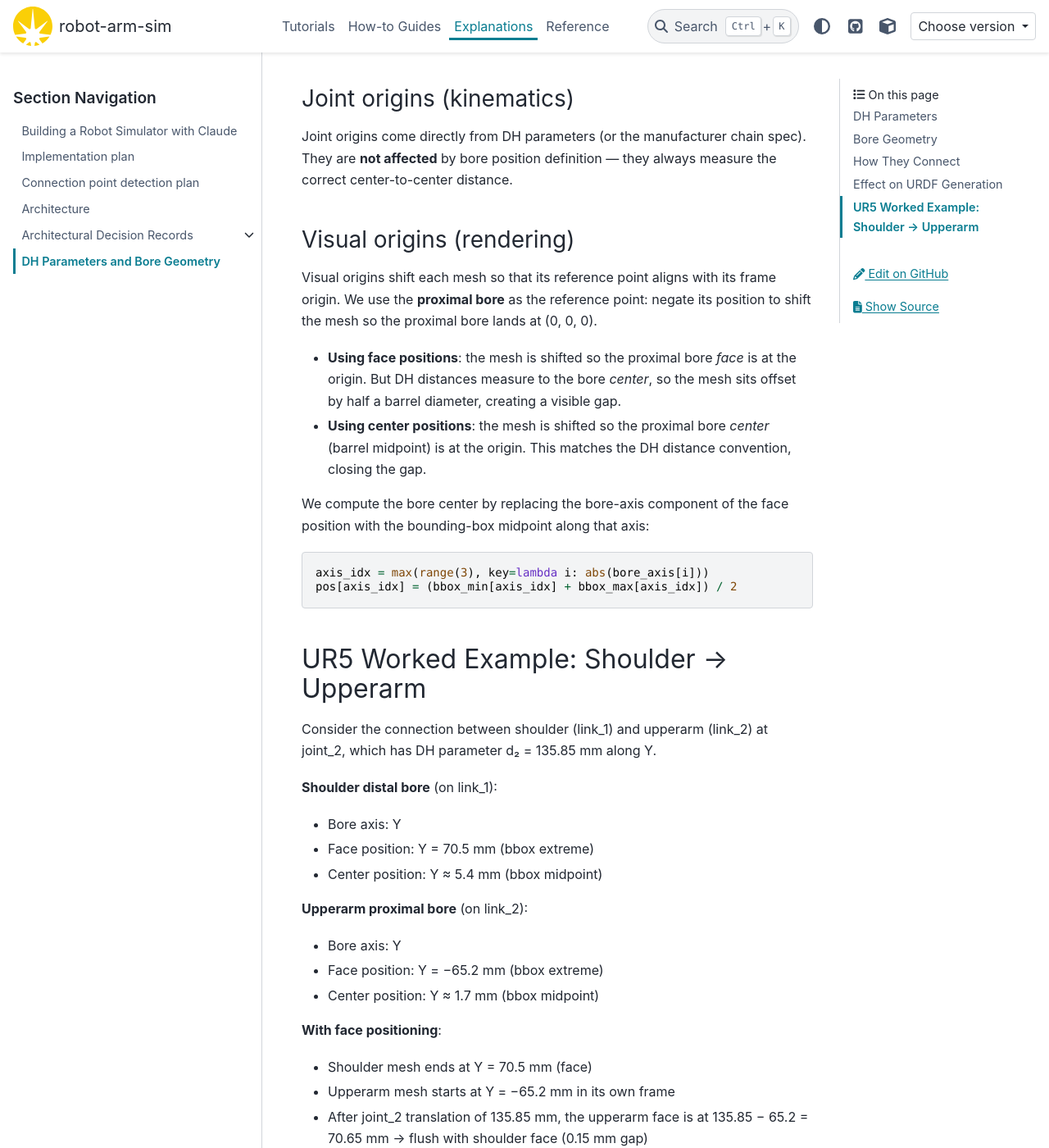
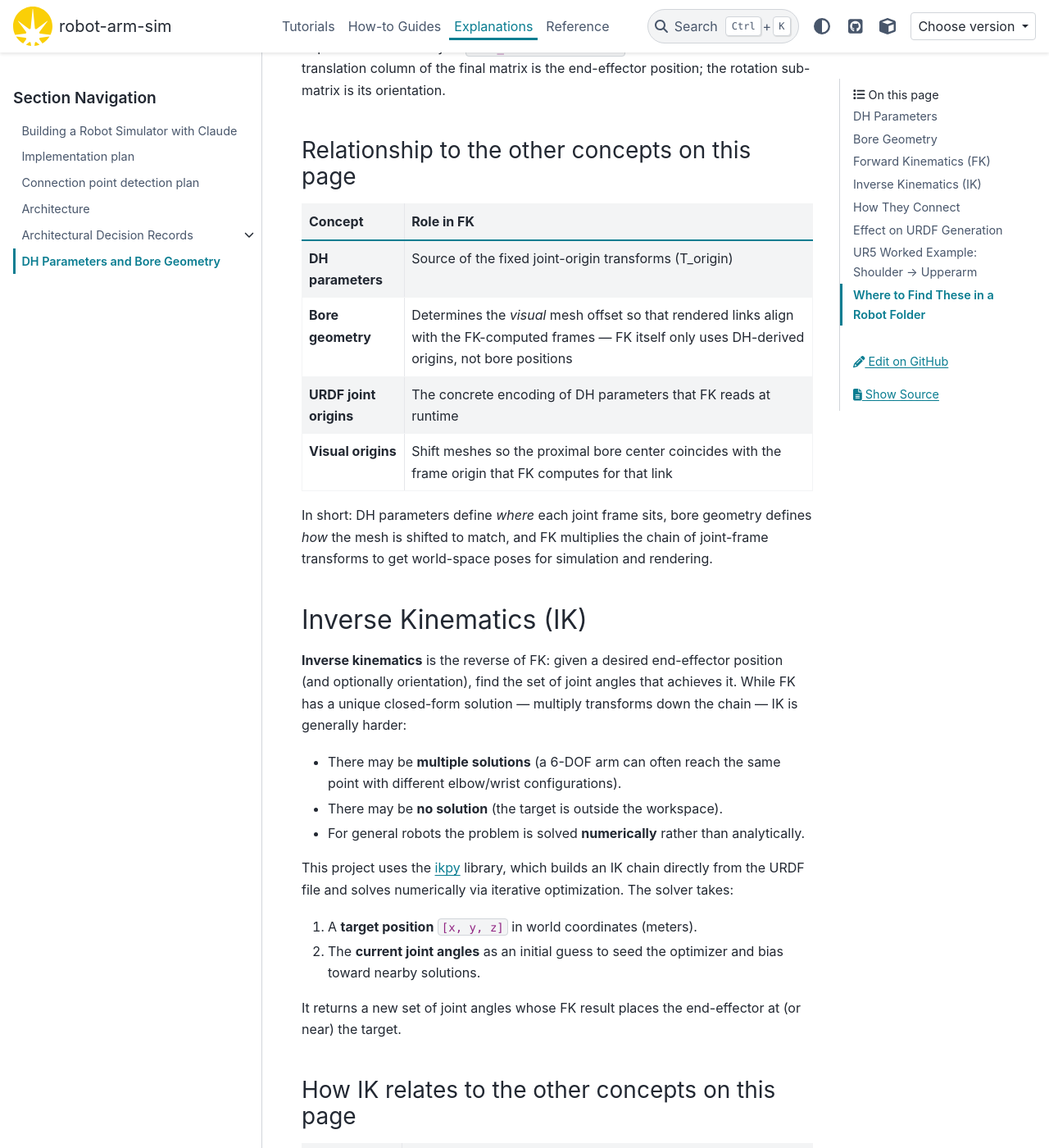
Before and after one commit to gilesknap/robot-arm-sim, a Sphinx documentation site: the page built from docs/explanations/dh_parameters_and_bore_geometry.md, in a window 1280 px wide and 1400 px high, scrolled down 2933 px. Shown: the whole window at 82% size. Built offline with Sphinx 7.4.7 and the PyData theme 0.15.4, drawn with Linux system fonts in a browser that asks for light colours; pages that are not in the unit, such as notebooks, are missing from menus; the version number could not be read and is left out; some of the changed text lies outside the part shown.

Commit message:
add FK, IK, and robot folder file map to DH/bore docs
Explain forward and inverse kinematics, how they relate to DH
parameters, bore geometry, and URDF generation, and where to find
each concept in a robot folder's files.

Co-Authored-By: Claude Opus 4.6 <noreply@anthropic.com>

````diff
--- a/docs/explanations/dh_parameters_and_bore_geometry.md
+++ b/docs/explanations/dh_parameters_and_bore_geometry.md
@@ -81,6 +81,81 @@ Bore detection can report two positions along the bore axis:
 
 The face and center differ by approximately half the barrel diameter,
 typically 50–70 mm on UR-sized robots.
+
+## Forward Kinematics (FK)
+
+**Forward kinematics** is the process of computing the position and orientation
+of every link in the robot given a set of joint angles.  It is the direct
+consumer of DH parameters: FK walks the kinematic chain from base to tip,
+multiplying 4×4 homogeneous transforms at each joint to accumulate the
+world-frame pose of every link.
+
+For each joint in the chain the transform is:
+
+```
+T_child = T_parent × T_origin × R_joint(θ)
+```
+
+where:
+
+- **T_origin** is the fixed offset from the parent frame to the joint frame,
+  derived from the DH parameters (d, a, α) and stored in the URDF as
+  `<joint><origin xyz="..." rpy="...">`.
+- **R_joint(θ)** is the rotation produced by the current joint angle θ around
+  the joint axis.
+
+Starting from the base link at identity, FK multiplies these transforms
+sequentially to produce a dictionary of `link_name → 4×4 matrix` in world
+coordinates.  The translation column of the final matrix is the end-effector
+position; the rotation sub-matrix is its orientation.
+
+### Relationship to the other concepts on this page
+
+| Concept | Role in FK |
+|---------|-----------|
+| **DH parameters** | Source of the fixed joint-origin transforms (T_origin) |
+| **Bore geometry** | Determines the *visual* mesh offset so that rendered links align with the FK-computed frames — FK itself only uses DH-derived origins, not bore positions |
+| **URDF joint origins** | The concrete encoding of DH parameters that FK reads at runtime |
+| **Visual origins** | Shift meshes so the proximal bore center coincides with the frame origin that FK computes for that link |
+
+In short: DH parameters define *where* each joint frame sits, bore geometry
+defines *how* the mesh is shifted to match, and FK multiplies the chain of
+joint-frame transforms to get world-space poses for simulation and rendering.
+
+## Inverse Kinematics (IK)
+
+**Inverse kinematics** is the reverse of FK: given a desired end-effector
+position (and optionally orientation), find the set of joint angles that
+achieves it.  While FK has a unique closed-form solution — multiply transforms
+down the chain — IK is generally harder:
+
+- There may be **multiple solutions** (a 6-DOF arm can often reach the same
+  point with different elbow/wrist configurations).
+- There may be **no solution** (the target is outside the workspace).
+- For general robots the problem is solved **numerically** rather than
+  analytically.
+
+This project uses the [ikpy](https://github.com/Phmusic/ikpy) library, which
+builds an IK chain directly from the URDF file and solves numerically via
+iterative optimization.  The solver takes:
+
+1. A **target position** `[x, y, z]` in world coordinates (meters).
+2. The **current joint angles** as an initial guess to seed the optimizer and
+   bias toward nearby solutions.
+
+It returns a new set of joint angles whose FK result places the end-effector
+at (or near) the target.
+
+### How IK relates to the other concepts on this page
+
+| Concept | Role in IK |
+|---------|-----------|
+| **DH parameters** | Define the kinematic model that IK must invert — link lengths and twists determine the reachable workspace |
+| **FK** | IK solvers evaluate FK internally on every iteration to measure how close the current guess is to the target |
+| **URDF** | ikpy reads the URDF to build its internal chain, so correct joint origins (from DH) are essential for accurate IK |
+| **Bore geometry** | Not directly involved — IK operates on joint-space kinematics, not visual mesh positioning |
+
+The IK solver lives in `src/robot_arm_sim/simulate/ik_solver.py`.
 
 ## How They Connect
 
@@ -166,3 +241,34 @@ at joint_2, which has DH parameter d₂ = 135.85 mm along Y.
 - After joint_2 translation, meshes overlap by the barrel thickness,
   producing the correct visual appearance with the joint axis passing
   through the barrel center on both sides
+
+## Where to Find These in a Robot Folder
+
+Each robot lives under `robots/<RobotName>/`.  Here is how the concepts on this
+page map to files you can inspect:
+
+```
+robots/<RobotName>/
+├── specs.yaml              # Manufacturer DH parameters (d, a, α tables)
+├── chain.yaml              # Project kinematic chain: DH params, joint
+│                           #   definitions (axes, origins, limits), link
+│                           #   list with visual offsets
+├── robot.urdf              # Generated URDF — the concrete encoding of
+│                           #   joint origins (from DH/chain) and visual
+│                           #   origins (from bore analysis) that FK reads
+├── verify_kinematics.py    # FK verification script — runs forward
+│                           #   kinematics at known poses and checks
+│                           #   results against expected DH positions
+├── analysis/
+│   ├── <part>.yaml         # Per-link bore geometry: proximal/distal
+│   │                       #   connection points (position, axis, radius)
+│   └── summary.yaml        # Aggregate analysis across all links
+├── stl_files/
+│   └── <part>.stl          # Visual meshes positioned by bore offsets
+└── images/
+    └── *.svg / *.png       # Reference diagrams (DH joint layout, etc.)
+```
+
+The FK implementation is in `src/robot_arm_sim/simulate/kinematics.py`
+(`forward_kinematics()`) and the IK solver is in
+`src/robot_arm_sim/simulate/ik_solver.py` (`solve_ik()`).
````
